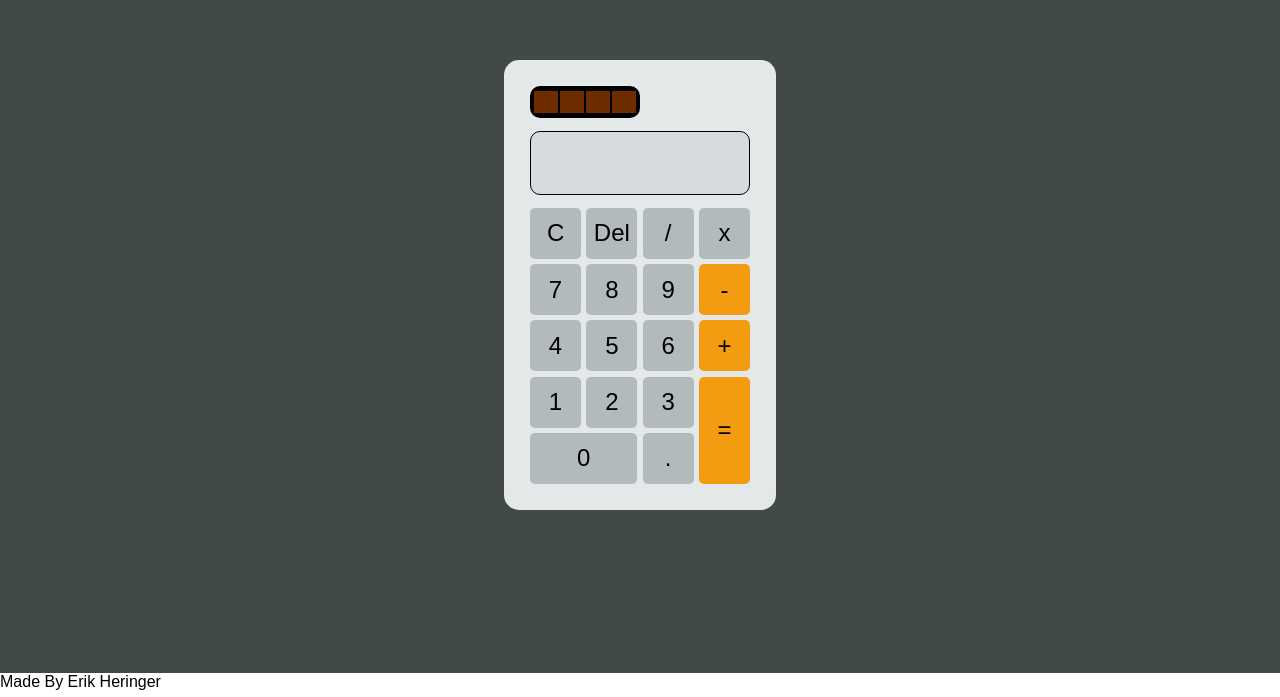
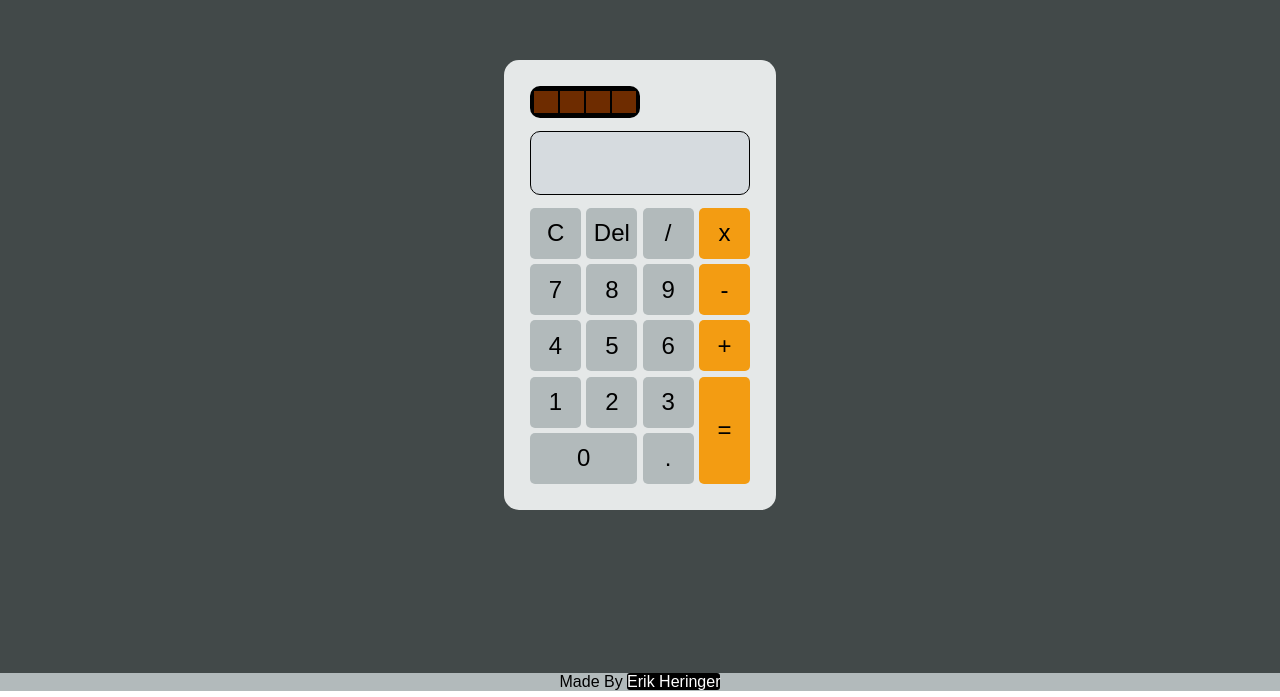
Before and after one commit to Miojinx/Calculator, a plain HTML site: page index.html in a window 1280 px wide. Shown: the part 103-800 px from the top of the page. Drawn offline with Linux system fonts and the light colour scheme.

Commit message:
fixed the color of the x button

```diff
--- a/index.html
+++ b/index.html
@@ -26,7 +26,7 @@
                 <button onclick="clearResult()">C</button>
                 <button onclick="del()">Del</button>
                 <button onclick="insert('/')">/</button>
-                <button onclick="insert('*')">x</button>
+                <button class="operator" onclick="insert('*')">x</button>
 
                 <button onclick="insert(7)">7</button>
                 <button onclick="insert(8)">8</button>
@@ -49,7 +49,7 @@
             </div>
         </div>
     </main>
-    <footer>Made By Erik Heringer</footer>
+    <footer>Made By <a href="https://github.com/Miojinx">Erik Heringer</a></footer>
     <script src="script.js"></script>
 </body>
 
--- a/style.css
+++ b/style.css
@@ -95,5 +95,14 @@ button:hover{
 }
 
 footer{
+    text-align: center;
+    background-color: #B2BABB;
+}
 
+footer a, footer a:visited{
+    color: white;
+    background-color: black;
+    text-decoration: none;
+    border-radius: 3px;
+    transition: 0.3s;
 }
```
